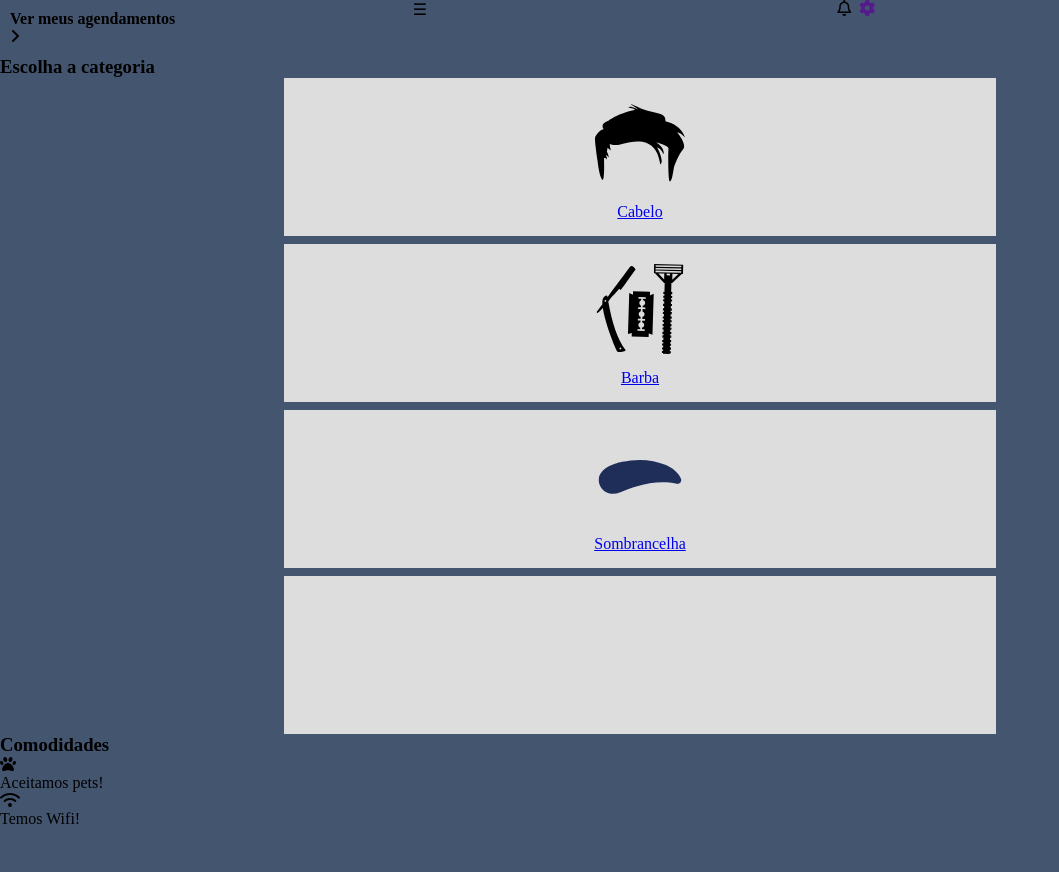
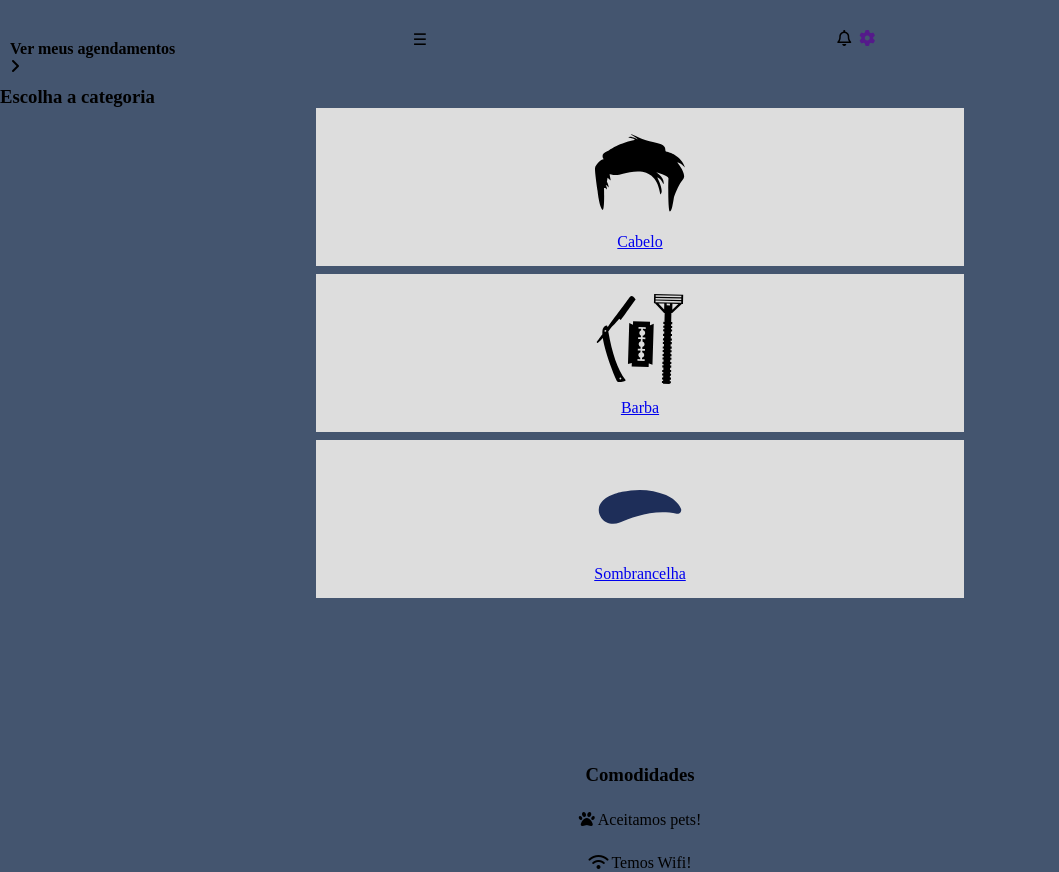
Before and after one commit to Fabio42-sys/ecomerce-haircut, a plain HTML site: page index.html in a window 1280 px wide. Shown: the whole page, without its empty margins (0-1059 px from the left). Before the commit the page ends 828 px from the top, so only its background shows below. Drawn offline with Linux system fonts and the light colour scheme.

Commit message:
style: arrumando o alinhamento da pagina

```diff
--- a/index.html
+++ b/index.html
@@ -9,7 +9,7 @@
 </head>
 <body>
 
-    <header>
+    <header class="header">
         <nav class="menu-superior">
             <div class="menu" onclick="menuAside()">&#9776;</div>
             <div class="settings">
@@ -68,16 +68,21 @@
                     <img src="./img/icone-sombrancelha.svg">
                     <a href="./pag-sombrancelha"> Sombrancelha </a>
                 </div>
-                <div class="categorias ignorar"></div>
+                <div class="ignorar"></div>
             </div>
         </section>
         <section id="comodidades">
-            <h3> Comodidades </h3>
+
             <div class="comodidades">
+                <h3> Comodidades </h3>
+                <div class="items-comodidade">
                 <i class="fa fa-paw" aria-hidden="true"></i>
                 <p> Aceitamos pets! </p>
+                </div>
+                <div class="items-comodidade">
                 <i class="fa fa-wifi" aria-hidden="true"></i>
                 <p> Temos Wifi! </p>
+                </div>
             </div>
         </section>
     </main>
--- a/style.css
+++ b/style.css
@@ -5,6 +5,11 @@
 
 body {
     background-color: #44556f;
+}
+
+.header {
+    width: 100%;
+    margin-bottom: 30px;
 }
 
 .menu-superior {
@@ -48,6 +53,7 @@ body {
 
 .main-content {
     width: 100%;
+
 }
 
 .agendamento {
@@ -67,7 +73,7 @@ body {
 }
 
 .categorias {
-    width: 55%;
+    width: 50%;
     height: 150px;
     padding: 4px;
     background-color: #ddd;
@@ -84,6 +90,30 @@ body {
 }
 
 .categorias a {
-    display: flex;
+
     justify-content: flex-end;
 }
+
+.ignorar {
+    width: 50%;
+    height: 150px;
+    padding: 4px;
+    background-color: transparent;
+    row-gap: 10px;
+}
+
+.comodidades {
+    display: flex;
+    justify-content: center;
+    align-items: center;
+    gap: 25px;
+    flex-direction: column;
+    width: 100%;
+
+}
+
+.items-comodidade {
+    gap: 3px;
+    display: flex;
+    flex-direction: row;
+}
```
